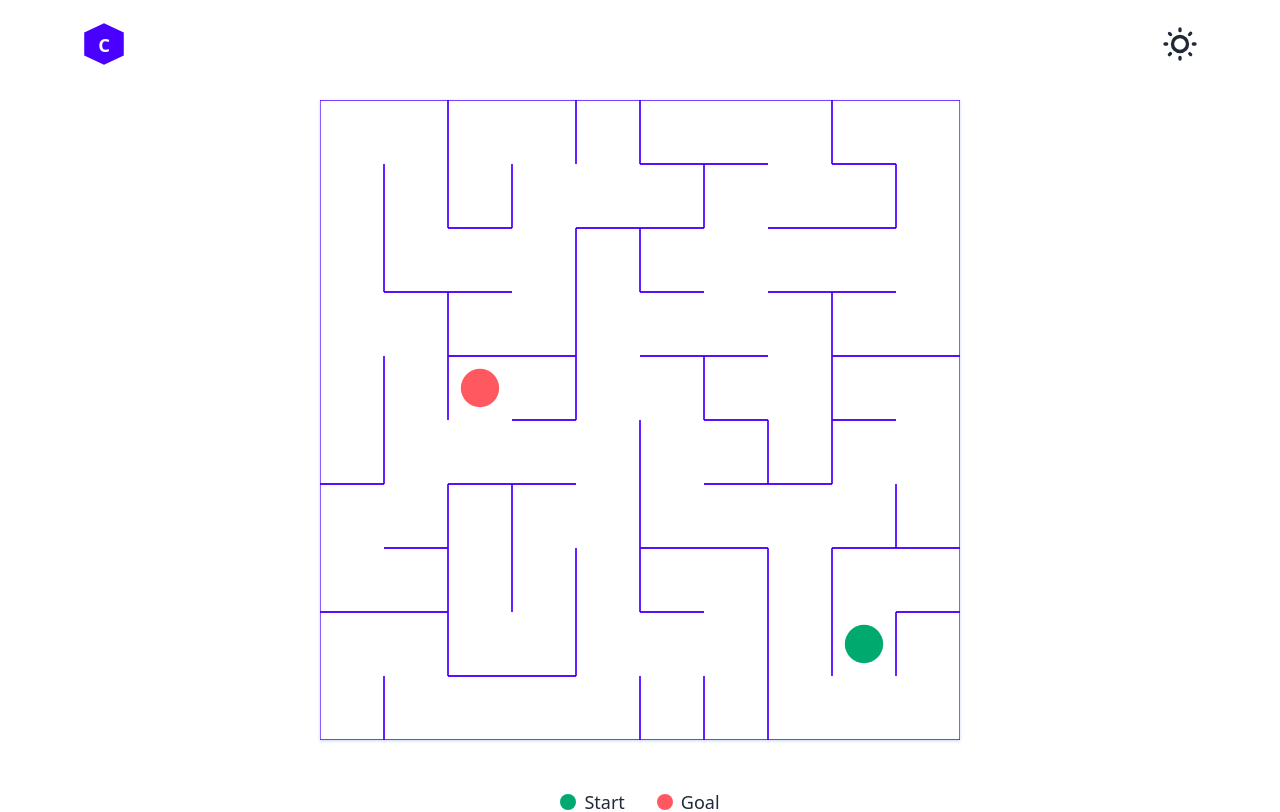
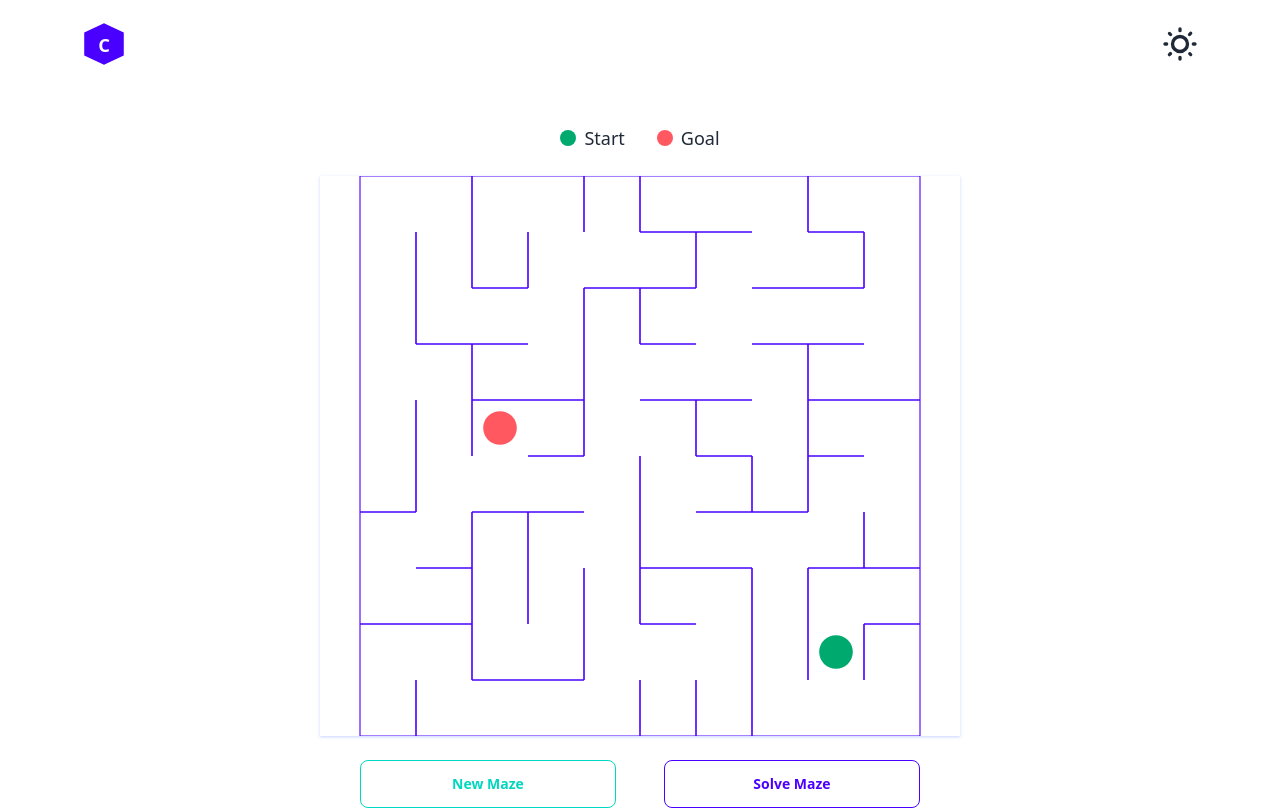
Before and after one commit to corbinmurray/Asterius, a Next.js app: page / in a window 1280 px wide. Shown: the top 812 px of the page. Built offline with nearby package versions, Linux system fonts and the light colour scheme.

Commit message:
Add layout for additional context/text if needed

```diff
--- a/app/layout.tsx
+++ b/app/layout.tsx
@@ -1,8 +1,8 @@
+import Navbar from "@/components/Navbar";
 import { THEMES } from "@/lib/constants";
 import type { Metadata } from "next";
 import localFont from "next/font/local";
 import "./globals.css";
-import Navbar from "@/components/Navbar";
 
 const geistSans = localFont({
 	src: "./fonts/GeistVF.woff",
@@ -29,7 +29,9 @@ export default function RootLayout({
 		<html lang="en" data-theme={THEMES.DARK} className="scroll-smooth">
 			<body className={`${geistSans.variable} ${geistMono.variable} antialiased`}>
 				<Navbar className="px-8 md:px-12 lg:px-16 xl:px-20 2xl:px-24 py-2" />
-				<main>{children}</main>
+				<main>
+					<section className="container mx-auto p-3">{children}</section>
+				</main>
 			</body>
 		</html>
 	);
--- a/app/page.tsx
+++ b/app/page.tsx
@@ -14,21 +14,8 @@ export default function Home() {
 	const { solutionPath, visitedNodes } = solveMaze(graph, start, goal);
 
 	return (
-		<section>
-			<div className="container mx-auto p-3">
-				<div className="max-w-screen-sm mx-auto">
-					<MazeSvg
-						className="w-full h-full shadow shadow-primary-content"
-						maze={maze}
-						start={start}
-						goal={goal}
-						cellSize={50}
-						visitedNodes={visitedNodes}
-						solutionPath={solutionPath}
-					/>
-				</div>
-
-				<div className="mt-12 space-y-6 max-w-prose">
+		<div className="grid grid-cols-1 xl:grid-cols-[auto_1fr_auto] xl:gap-6">
+			{/* <div className="mt-28 space-y-6 max-w-prose xl:flex xl:flex-col xl:justify-center">
 				<p className="mx-auto">
 					Lorem ipsum dolor sit amet consectetur adipisicing elit. Voluptatem ex dignissimos possimus eos? Mollitia quia nemo culpa velit labore harum quam
 					minima sint facere natus, voluptatem dolore, ullam sit magnam.
@@ -45,8 +32,38 @@ export default function Home() {
 					Lorem ipsum dolor sit amet consectetur adipisicing elit. Voluptatem ex dignissimos possimus eos? Mollitia quia nemo culpa velit labore harum quam
 					minima sint facere natus, voluptatem dolore, ullam sit magnam.
 				</p>
+			</div> */}
+
+			<div className="max-w-screen-sm mx-auto mt-28 xl:col-span-full">
+				<MazeSvg
+					className="w-full h-full shadow shadow-primary-content"
+					maze={maze}
+					start={start}
+					goal={goal}
+					cellSize={50}
+					visitedNodes={visitedNodes}
+					solutionPath={solutionPath}
+				/>
 			</div>
+
+			{/* <div className="space-y-6 max-w-prose xl:mt-28 xl:flex xl:flex-col xl:justify-center">
+				<p className="mx-auto">
+					Lorem ipsum dolor sit amet consectetur adipisicing elit. Voluptatem ex dignissimos possimus eos? Mollitia quia nemo culpa velit labore harum quam
+					minima sint facere natus, voluptatem dolore, ullam sit magnam.
+				</p>
+				<p>
+					Lorem ipsum dolor sit amet consectetur adipisicing elit. Voluptatem ex dignissimos possimus eos? Mollitia quia nemo culpa velit labore harum quam
+					minima sint facere natus, voluptatem dolore, ullam sit magnam.
+				</p>
+				<p>
+					Lorem ipsum dolor sit amet consectetur adipisicing elit. Voluptatem ex dignissimos possimus eos? Mollitia quia nemo culpa velit labore harum quam
+					minima sint facere natus, voluptatem dolore, ullam sit magnam.
+				</p>
+				<p>
+					Lorem ipsum dolor sit amet consectetur adipisicing elit. Voluptatem ex dignissimos possimus eos? Mollitia quia nemo culpa velit labore harum quam
+					minima sint facere natus, voluptatem dolore, ullam sit magnam.
+				</p>
+			</div> */}
 		</div>
-		</section>
 	);
 }
--- a/components/MazeSvg.tsx
+++ b/components/MazeSvg.tsx
@@ -108,8 +108,7 @@ const MazeSvg = ({ maze, start, goal, cellSize, className, solutionPath, visited
 	};
 
 	return (
-		<div className="flex flex-col gap-12 w-full h-full">
-			<svg ref={svgRef} className={className} viewBox="0 0 500 500" />
+		<div className="flex flex-col gap-6 w-full h-full">
 
 			{/* Legend */}
 			<div className="flex flex-row justify-center items-center gap-4 md:gap-8">
@@ -122,6 +121,8 @@ const MazeSvg = ({ maze, start, goal, cellSize, className, solutionPath, visited
 					<span className="text-sm md:text-lg">Goal</span>
 				</div>
 			</div>
+
+			<svg ref={svgRef} className={className} viewBox="0 0 500 500" />
 
 			<div className="flex flex-row justify-center gap-12">
 				<button className="btn btn-outline btn-accent md:btn-wide capitalize" disabled={isLoading} onClick={() => (maze = generateMaze(10, 10))}>
--- a/components/Navbar.tsx
+++ b/components/Navbar.tsx
@@ -41,7 +41,7 @@ const Navbar = ({ className }: { className?: string | null }) => {
 	}, [navMenuOpen]);
 
 	return (
-		<header className="w-full z-20">
+		<header className="fixed top-0 w-full z-20">
 			<nav className={`${className} ${isScrollY ? "shadow-lg" : ""} transition-shadow navbar items-center justify-between w-full bg-base-100 py-5`}>
 				<button className="btn btn-square btn-ghost hover:bg-transparent">
 					<svg className="h-full w-full" viewBox="0 0 100 100" xmlns="http://www.w3.org/2000/svg">
```
Lines whose indentation alone changed are shown as unchanged.
